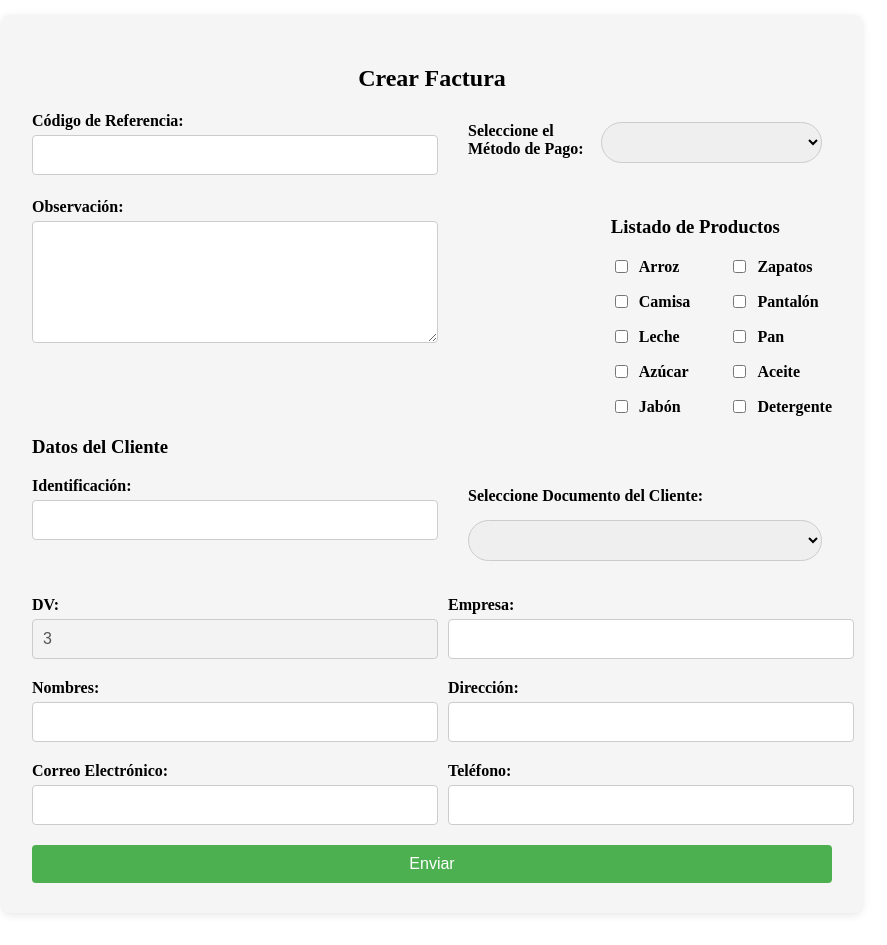
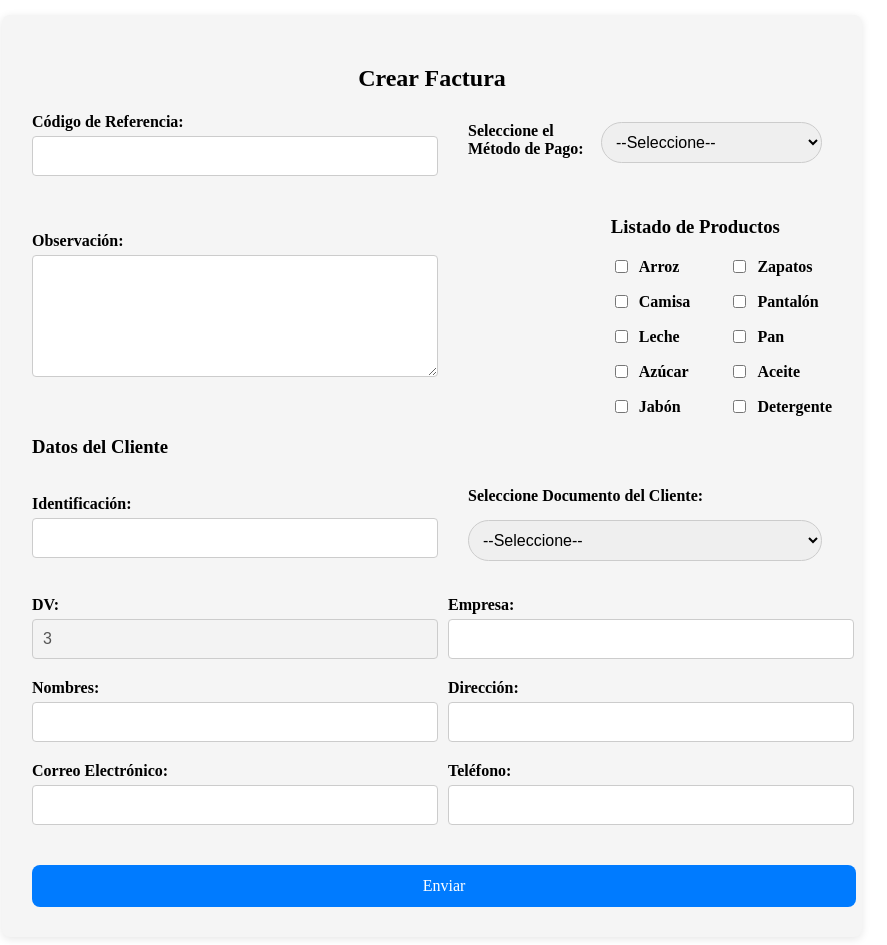
Before and after one commit to JuanSCaicedo/Factus_Crud, an Angular app: page /crear-factura in a window 1280 px wide. Shown: the part 80-1025 px from the top of the page, without its empty margins (208-1095 px from the left). Before the commit the page ends 1001 px from the top, so only its background shows below. Built offline with nearby package versions, Linux system fonts and the light colour scheme; no server answers; sample sign-in values are in the browser's storage.

Commit message:
finalizando detalles de factus

```diff
--- a/src/app/pages/auth/login/login.component.css
+++ b/src/app/pages/auth/login/login.component.css
@@ -1,6 +1,6 @@
 .tp-login-input-wrapper {
     max-width: 400px;
-    margin: 0 auto;
+    margin: 100px auto;
     padding: 30px;
     background-color: #ffffff;
     border-radius: 12px;
@@ -48,7 +48,7 @@
 }
 
 .tp-login-btn {
-    margin-top: 10px;
+    margin-top: 20px;
     display: inline-block;
     width: 50%;
     padding: 12px;
--- a/src/app/pages/home/facturas/crear/crear.component.css
+++ b/src/app/pages/home/facturas/crear/crear.component.css
@@ -35,6 +35,7 @@ a {
 .form-row {
     display: flex;
     justify-content: space-between;
+    align-items: center;
     margin-bottom: 20px;
 }
 
@@ -153,14 +154,17 @@ a {
 /* Contenedor de los productos */
 .productos {
     display: grid;
-    grid-template-columns: 1fr; /* Una columna por defecto */
-    gap: 16px; /* Espaciado entre las filas */
+    grid-template-columns: 1fr;
+    /* Una columna por defecto */
+    gap: 16px;
+    /* Espaciado entre las filas */
 }
 
 /* A partir de pantallas grandes */
 @media (min-width: 768px) {
     .productos {
-        grid-template-columns: 1fr 1fr; /* Dos columnas */
+        grid-template-columns: 1fr 1fr;
+        /* Dos columnas */
     }
 }
 
@@ -170,3 +174,29 @@ a {
     align-items: center;
     gap: 8px;
 }
+
+.tp-login-btn {
+    margin-top: 20px;
+    display: inline-block;
+    width: 100%;
+    padding: 12px;
+    /* quitar la linea del enlace */
+    text-decoration: none;
+    text-align: center;
+    background-color: #007bff;
+    color: white;
+    border: none;
+    border-radius: 8px;
+    font-size: 16px;
+    cursor: pointer;
+    transition: background-color 0.3s ease;
+}
+
+.tp-login-btn:hover {
+    background-color: #0056b3;
+}
+
+.tp-login-btn.disabled-btn {
+    background-color: #cccccc;
+    cursor: not-allowed;
+}
--- a/src/app/pages/home/facturas/crear/crear.component.html
+++ b/src/app/pages/home/facturas/crear/crear.component.html
@@ -13,7 +13,7 @@
 
 <div class="form-container">
     <h2>Crear Factura</h2>
-    <form (ngSubmit)="onSubmit()">
+    <form>
         <div class="form-row">
             <div class="form-group">
                 <label for="reference_code">Código de Referencia:</label>
@@ -124,6 +124,19 @@
                 <input type="tel" id="customer_phone" name="customer.phone" [(ngModel)]="customer_phone" required>
             </div>
         </div>
-        <button type="submit" class="btn">Enviar</button>
+        <!-- <button type="submit" class="btn">Enviar</button> -->
+
+        <a href="#" onclick="return false;" (click)="onSubmit()" class="tp-login-btn"
+            [class.disabled-btn]="isLoading$ | async">
+            <ng-container *ngIf="isLoading$ | async">
+                <span class="indicator-progress" [style.display]="'block'">
+                    Please wait...
+                    <span class="spinner-border spinner-border-sm align-middle ms-2"></span>
+                </span>
+            </ng-container>
+            <ng-container *ngIf="(isLoading$ | async) === false">
+                <span class="indicator-label">Enviar</span>
+            </ng-container>
+        </a>
     </form>
 </div>
--- a/src/app/pages/home/facturas/crear/crear.component.ts
+++ b/src/app/pages/home/facturas/crear/crear.component.ts
@@ -15,6 +15,8 @@ import { ToastrService } from 'ngx-toastr';
   styleUrl: './crear.component.css'
 })
 export class CrearComponent {
+
+  isLoading$: any;
 
   // Arreglo de productos ficticios con nombres reales
   productos = [
@@ -188,17 +190,21 @@ export class CrearComponent {
   observation: any;
   customer_identification: any;
   customer_company: any;
-  customer_type: any;
+  customer_type: any = 0;
   customer_names: any;
   customer_address: any;
   customer_email: any;
   customer_phone: any;
-  payment_method: any;
+  payment_method: any = 0;
 
   constructor(private authService: AuthService,
     private facturasService: FacturasService,
     private toastr: ToastrService,
   ) { }
+
+  ngOnInit() {
+    this.isLoading$ = this.authService.isLoading$;
+  }
 
   getSelectedProducts() {
     return this.productos.filter(product => product.selected);
@@ -239,9 +245,7 @@ export class CrearComponent {
       ]
     };
 
-    console.log('Datos a enviar:', data);
-
-    this.facturasService.createBrands(data).subscribe((resp: any) => {
+    this.facturasService.createFactura(data).subscribe((resp: any) => {
       console.log(resp);
 
       this.reference_code = "";
--- a/src/app/pages/home/facturas/listar/listar.component.html
+++ b/src/app/pages/home/facturas/listar/listar.component.html
@@ -58,7 +58,7 @@
                         <span>Validada</span>
                         }
 
-                        @if(factura.status == 2) {
+                        @if(factura.status == 0) {
                         <span>Pendiente</span>
                         }
                     </td>
@@ -70,12 +70,8 @@
                             &darr;
                         </a>
 
-                        <a href="#" onclick="return false;" title="Edit">
-                            Edit
-                        </a>
-
-                        <a class="delete" href="#" onclick="return false;" title="Delete">
-                            Delete
+                        <a href="/" onclick="return false;" (click)="verFacturaDian(factura.number)" title="Ver Dian">
+                            INFO
                         </a>
                     </td>
                 </tr>
--- a/src/app/pages/home/facturas/listar/listar.component.ts
+++ b/src/app/pages/home/facturas/listar/listar.component.ts
@@ -109,4 +109,42 @@ export class ListarComponent {
       }
     );
   }
+
+  verFacturaDian(number: string) {
+    this.facturasService.verFacturaDian(number).subscribe(
+      (response: any) => {
+        console.log(response);
+
+        Swal.fire({
+          title: 'Información de la factura ' + response.data.bill.number,
+          html: `
+          <p><strong>Fecha de emisión:</strong> ${response.data.bill.created_at}</p>
+          <p><strong>Cliente:</strong> ${response.data.customer.names}</p>
+          <p><strong>Referencia:</strong> ${response.data.bill.reference_code}</p>
+            <p><strong>Valor total:</strong> $${response.data.bill.total}</p>
+          `,
+          icon: "info",
+          showCancelButton: true,
+          confirmButtonColor: "#3085d6",
+          cancelButtonColor: "#d33",
+          confirmButtonText: "Ver factura en la DIAN",
+        }).then((result) => {
+          if (result.isConfirmed) {
+            //abriri una nueva ventana con la url de la DIAN response.data.bill.qr
+            window.open(response.data.bill.qr, "_blank");
+            Swal.fire({
+              title: "Realizado!",
+              text: "La factura se ha abierto en una nueva ventana",
+              icon: "success"
+
+            });
+          }
+        });
+      },
+      (error: any) => {
+        console.error(error);
+        this.toastr.error('Ocurrió un error al obtener la información de la factura', 'Error');
+      }
+    );
+  }
 }
--- a/src/app/pages/home/services/facturas.service.ts
+++ b/src/app/pages/home/services/facturas.service.ts
@@ -2,24 +2,24 @@ import { HttpClient, HttpHeaders } from '@angular/common/http';
 import { Injectable } from '@angular/core';
 import { AuthService } from '../../auth/service/auth.service';
 import { URL_API } from '../../../config/config';
+import { catchError, BehaviorSubject, Observable, finalize, map, of } from 'rxjs';
 
 @Injectable({
   providedIn: 'root'
 })
 export class FacturasService {
-  private apiUrl = URL_API;
-  private token = ''; // Inicialmente vacío, se obtiene al iniciar sesión.
+
+  isLoading$: Observable<boolean>;
+  isLoadingSubject: BehaviorSubject<boolean>;
 
   constructor(private http: HttpClient,
     private authservice: AuthService
-  ) { }
+  ) {
+    this.isLoadingSubject = new BehaviorSubject<boolean>(false);
+    this.isLoading$ = this.isLoadingSubject.asObservable();
+  }
 
   // Listar Facturas
-  // listarFacturas() {
-  //   const headers = new HttpHeaders({ Authorization: `Bearer ${this.token}` });
-  //   return this.http.get(`${this.apiUrl}/v1/bills`, { headers });
-  // }
-
   listarFacturas(page: number, perPage: number, filters: any = {}) {
     const headers = new HttpHeaders({ 'Authorization': 'Bearer ' + this.authservice.token });
 
@@ -36,23 +36,14 @@ export class FacturasService {
   }
 
   // Crear Factura
-  createBrands(data: any) {
+  createFactura(data: any) {
+    this.isLoadingSubject.next(true);
     let headers = new HttpHeaders({ 'Authorization': 'Bearer ' + this.authservice.token });
     let url = URL_API + '/v1/bills/validate';
-    return this.http.post(url, data, { headers: headers });
+    return this.http.post(url, data, { headers: headers }).pipe(
+      finalize(() => this.isLoadingSubject.next(false))
+    );
   }
-
-  // // Editar Factura
-  // editarFactura(id: string, factura: any) {
-  //   const headers = new HttpHeaders({ Authorization: `Bearer ${this.token}` });
-  //   return this.http.put(`${this.apiUrl}/facturas/${id}`, factura, { headers });
-  // }
-
-  // // Eliminar Factura
-  // eliminarFactura(id: string) {
-  //   const headers = new HttpHeaders({ Authorization: `Bearer ${this.token}` });
-  //   return this.http.delete(`${this.apiUrl}/facturas/${id}`, { headers });
-  // }
 
   // // Descargar Factura
   descargarFactura(number: any) {
@@ -62,4 +53,12 @@ export class FacturasService {
       headers: headers,
     });
   }
+
+  verFacturaDian(number: any) {
+    let headers = new HttpHeaders({ 'Authorization': 'Bearer ' + this.authservice.token });
+    let url = URL_API + '/v1/bills/show/' + number;
+    return this.http.get(url, {
+      headers: headers,
+    });
+  }
 }
```
